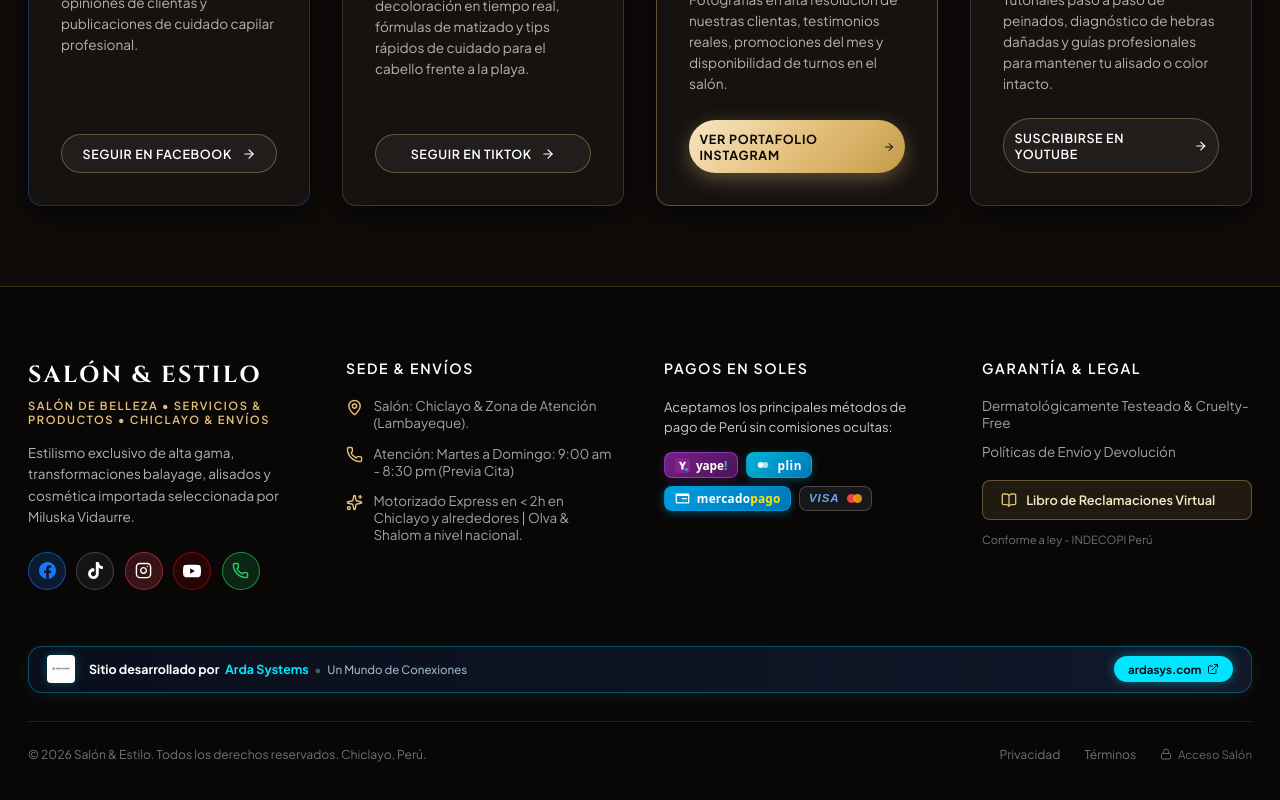
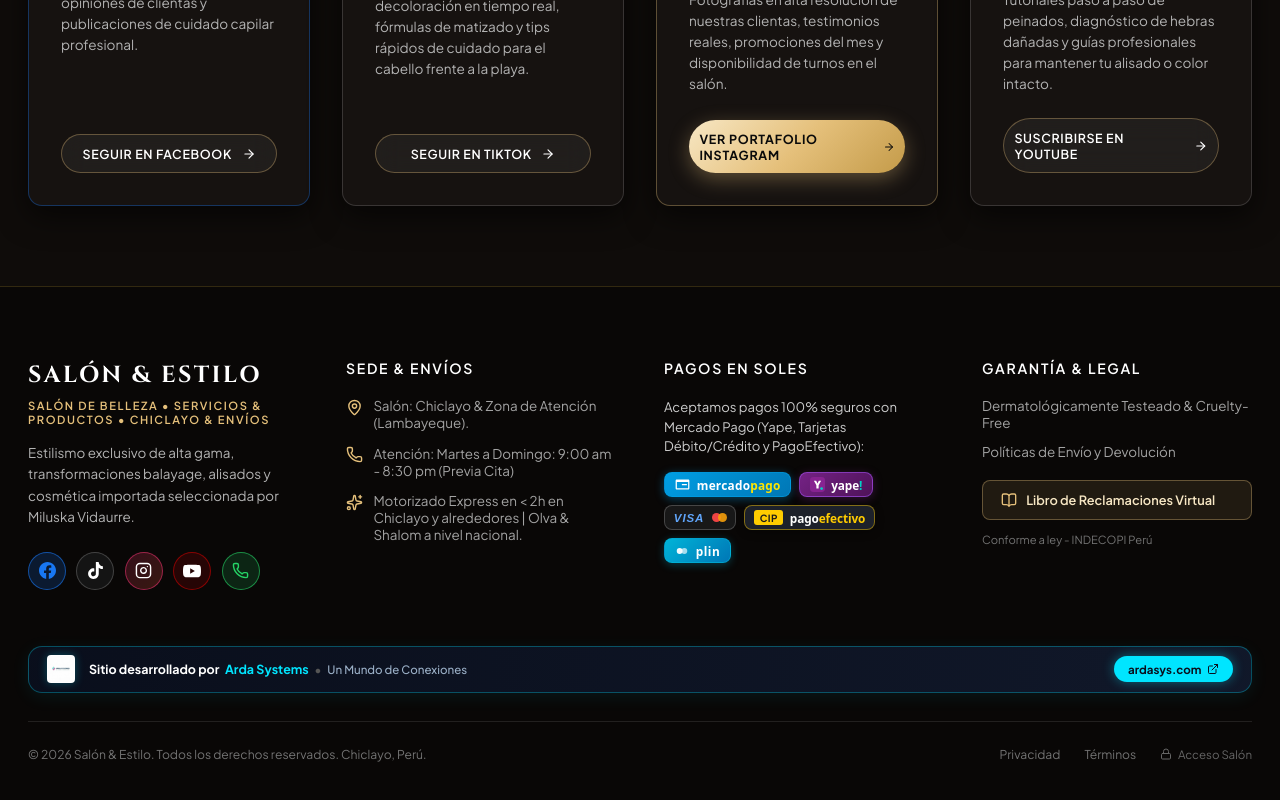
Before and after one commit to ardasystems/salon-y-estilo, a React (Vite) app: page / in a window 1280 px wide. Shown: the part 5031-5831 px from the top of the page. Built offline with nearby package versions, Linux system fonts and the light colour scheme; no server answers; the database is empty.

Commit message:
feat(payments): align all payment references to Mercado Pago methods and eliminate unnecessary checkout steps

```diff
--- a/src/components/CartDrawer.jsx
+++ b/src/components/CartDrawer.jsx
@@ -238,16 +238,19 @@ export const CartDrawer = () => {
               display: 'flex',
               alignItems: 'center',
               justifyContent: 'center',
-              gap: '0.85rem',
+              gap: '0.65rem',
               marginTop: '1rem',
-              fontSize: '0.75rem',
-              color: '#B3B3B3'
+              fontSize: '0.73rem',
+              color: '#B3B3B3',
+              flexWrap: 'wrap'
             }}>
-              <span style={{ fontWeight: 800, color: 'var(--yape-purple)' }}>YAPE</span>
+              <span style={{ fontWeight: 800, color: '#009EE3' }}>Mercado Pago</span>
               <span>•</span>
-              <span style={{ fontWeight: 800, color: 'var(--plin-cyan)' }}>PLIN</span>
+              <span style={{ fontWeight: 800, color: 'var(--yape-purple)' }}>Yape</span>
               <span>•</span>
-              <span style={{ fontWeight: 800, color: '#009EE3' }}>Mercado Pago</span>
+              <span style={{ fontWeight: 700, color: '#FFFFFF' }}>Tarjetas Débito/Crédito</span>
+              <span>•</span>
+              <span style={{ fontWeight: 700, color: '#FFCC00' }}>PagoEfectivo</span>
             </div>
           </div>
         )}
--- a/src/components/CheckoutModal.jsx
+++ b/src/components/CheckoutModal.jsx
@@ -806,7 +806,7 @@ export const CheckoutModal = () => {
                 {/* Payment Tabs Selector */}
                 <div style={{
                   display: 'grid',
-                  gridTemplateColumns: '1fr 1fr 1fr',
+                  gridTemplateColumns: '1.2fr 0.9fr 0.9fr',
                   gap: '0.4rem',
                   background: '#1A1412',
                   padding: '0.35rem',
@@ -814,6 +814,26 @@ export const CheckoutModal = () => {
                   border: '1px solid rgba(212, 175, 55, 0.2)',
                   marginBottom: '1.25rem'
                 }}>
+                  <button
+                    onClick={() => setPaymentMethod('mercadopago')}
+                    style={{
+                      padding: '0.55rem 0.4rem',
+                      borderRadius: 'var(--radius-sm)',
+                      fontSize: '0.78rem',
+                      fontWeight: 800,
+                      background: paymentMethod === 'mercadopago' ? 'linear-gradient(135deg, #009EE3 0%, #0077B6 100%)' : 'transparent',
+                      color: paymentMethod === 'mercadopago' ? '#FFFFFF' : 'var(--text-muted)',
+                      boxShadow: paymentMethod === 'mercadopago' ? '0 0 15px rgba(0, 158, 227, 0.45)' : 'none',
+                      display: 'flex',
+                      alignItems: 'center',
+                      justifyContent: 'center',
+                      gap: '0.3rem'
+                    }}
+                  >
+                    <span>MERCADO PAGO</span>
+                    <span style={{ fontSize: '0.62rem', background: '#FFE600', color: '#000', padding: '0.05rem 0.35rem', borderRadius: 'var(--radius-full)', fontWeight: 900 }}>PRO</span>
+                  </button>
+
                   <button
                     onClick={() => setPaymentMethod('yape_direct')}
                     style={{
@@ -826,7 +846,7 @@ export const CheckoutModal = () => {
                       boxShadow: paymentMethod === 'yape_direct' ? '0 0 15px rgba(139, 44, 158, 0.4)' : 'none'
                     }}
                   >
-                    YAPE
+                    YAPE MANUAL
                   </button>
 
                   <button
@@ -841,22 +861,7 @@ export const CheckoutModal = () => {
                       boxShadow: paymentMethod === 'plin_direct' ? '0 0 15px rgba(0, 194, 232, 0.4)' : 'none'
                     }}
                   >
-                    PLIN
-                  </button>
-
-                  <button
-                    onClick={() => setPaymentMethod('mercadopago')}
-                    style={{
-                      padding: '0.55rem',
-                      borderRadius: 'var(--radius-sm)',
-                      fontSize: '0.78rem',
-                      fontWeight: 800,
-                      background: paymentMethod === 'mercadopago' ? 'linear-gradient(135deg, #009EE3 0%, #0077B6 100%)' : 'transparent',
-                      color: paymentMethod === 'mercadopago' ? '#FFFFFF' : 'var(--text-muted)',
-                      boxShadow: paymentMethod === 'mercadopago' ? '0 0 15px rgba(0, 158, 227, 0.45)' : 'none'
-                    }}
-                  >
-                    MERCADO PAGO
+                    PLIN MANUAL
                   </button>
                 </div>
 
@@ -1052,36 +1057,44 @@ export const CheckoutModal = () => {
                         <span>Pasarela Oficial Mercado Pago</span>
                       </div>
                       <span style={{ fontSize: '0.68rem', background: 'rgba(0, 158, 227, 0.18)', color: '#009EE3', padding: '0.15rem 0.5rem', borderRadius: 'var(--radius-full)', fontWeight: 700, border: '1px solid rgba(0, 158, 227, 0.3)' }}>
-                        256-bit SSL
+                        Confirmación Automática
                       </span>
                     </div>
 
                     <p style={{ fontSize: '0.78rem', color: '#E2E8F0', lineHeight: 1.5, marginBottom: '0.85rem' }}>
-                      Paga de forma 100% segura mediante <strong>Mercado Pago Checkout Pro</strong> con confirmación automática inmediata:
+                      Elige dentro de Mercado Pago tu medio de pago favorito con acreditación 100% inmediata y sin comisiones:
                     </p>
 
-                    <div style={{ display: 'grid', gridTemplateColumns: 'repeat(2, 1fr)', gap: '0.45rem', marginBottom: '0.85rem' }}>
-                      <div style={{ background: '#0D1013', padding: '0.5rem 0.65rem', borderRadius: 'var(--radius-sm)', border: '1px solid rgba(255,255,255,0.06)' }}>
-                        <div style={{ fontSize: '0.66rem', color: 'var(--text-muted)' }}>Tarjetas Nacionales</div>
-                        <div style={{ fontSize: '0.74rem', color: '#FFF', fontWeight: 700, marginTop: '0.1rem' }}>Visa, Mastercard, AMEX</div>
-                      </div>
-                      <div style={{ background: '#0D1013', padding: '0.5rem 0.65rem', borderRadius: 'var(--radius-sm)', border: '1px solid rgba(255,255,255,0.06)' }}>
-                        <div style={{ fontSize: '0.66rem', color: 'var(--text-muted)' }}>Cuotas Locales</div>
-                        <div style={{ fontSize: '0.74rem', color: '#FFF', fontWeight: 700, marginTop: '0.1rem' }}>Hasta 12 Cuotas</div>
-                      </div>
-                      <div style={{ background: '#0D1013', padding: '0.5rem 0.65rem', borderRadius: 'var(--radius-sm)', border: '1px solid rgba(255,255,255,0.06)' }}>
-                        <div style={{ fontSize: '0.66rem', color: 'var(--text-muted)' }}>Billetera Digital</div>
-                        <div style={{ fontSize: '0.74rem', color: '#FFF', fontWeight: 700, marginTop: '0.1rem' }}>Yape & Saldo MP</div>
-                      </div>
-                      <div style={{ background: '#0D1013', padding: '0.5rem 0.65rem', borderRadius: 'var(--radius-sm)', border: '1px solid rgba(255,255,255,0.06)' }}>
-                        <div style={{ fontSize: '0.66rem', color: 'var(--text-muted)' }}>Efectivo / Agentes</div>
-                        <div style={{ fontSize: '0.74rem', color: '#FFF', fontWeight: 700, marginTop: '0.1rem' }}>PagoEfectivo / Bancos</div>
+                    <div style={{ display: 'grid', gridTemplateColumns: 'repeat(2, 1fr)', gap: '0.5rem', marginBottom: '0.85rem' }}>
+                      <div style={{ background: '#0D1013', padding: '0.55rem 0.65rem', borderRadius: 'var(--radius-sm)', border: '1px solid rgba(0, 158, 227, 0.25)' }}>
+                        <div style={{ fontSize: '0.66rem', color: '#38BDF8', fontWeight: 700 }}>Billetera Digital</div>
+                        <div style={{ fontSize: '0.76rem', color: '#FFF', fontWeight: 800, marginTop: '0.15rem', display: 'flex', alignItems: 'center', gap: '0.3rem' }}>
+                          <span style={{ color: 'var(--yape-purple)', fontWeight: 900 }}>Yape</span> (QR o código directo)
+                        </div>
+                      </div>
+                      <div style={{ background: '#0D1013', padding: '0.55rem 0.65rem', borderRadius: 'var(--radius-sm)', border: '1px solid rgba(0, 158, 227, 0.25)' }}>
+                        <div style={{ fontSize: '0.66rem', color: '#38BDF8', fontWeight: 700 }}>Tarjetas Débito / Crédito</div>
+                        <div style={{ fontSize: '0.76rem', color: '#FFF', fontWeight: 800, marginTop: '0.15rem' }}>
+                          Visa, Mastercard, AMEX
+                        </div>
+                      </div>
+                      <div style={{ background: '#0D1013', padding: '0.55rem 0.65rem', borderRadius: 'var(--radius-sm)', border: '1px solid rgba(0, 158, 227, 0.25)' }}>
+                        <div style={{ fontSize: '0.66rem', color: '#38BDF8', fontWeight: 700 }}>Agentes y Bodegas</div>
+                        <div style={{ fontSize: '0.76rem', color: '#FFF', fontWeight: 800, marginTop: '0.15rem' }}>
+                          PagoEfectivo (BCP, BBVA, Interbank)
+                        </div>
+                      </div>
+                      <div style={{ background: '#0D1013', padding: '0.55rem 0.65rem', borderRadius: 'var(--radius-sm)', border: '1px solid rgba(0, 158, 227, 0.25)' }}>
+                        <div style={{ fontSize: '0.66rem', color: '#38BDF8', fontWeight: 700 }}>Banca por Internet</div>
+                        <div style={{ fontSize: '0.76rem', color: '#FFF', fontWeight: 800, marginTop: '0.15rem' }}>
+                          Transferencia bancaria CIP
+                        </div>
                       </div>
                     </div>
 
                     <div style={{ display: 'flex', alignItems: 'center', gap: '0.45rem', fontSize: '0.72rem', color: '#94A3B8' }}>
                       <ShieldCheck size={16} style={{ color: '#34D399', flexShrink: 0 }} />
-                      <span>Protección total al comprador. Ningún dato bancario roza nuestra base de datos.</span>
+                      <span>No necesitas subir capturas ni fotos. Tu pago se valida y acredita de forma automática.</span>
                     </div>
 
                     {mpError && (
@@ -1092,7 +1105,8 @@ export const CheckoutModal = () => {
                   </div>
                 )}
 
-                {/* ADJUNTAR CONSTANCIA DE PAGO (CÁMARA / GALERÍA) */}
+                {/* ADJUNTAR CONSTANCIA DE PAGO (SOLO PARA TRANSFERENCIA DIRECTA MANUAL YAPE / PLIN) */}
+                {paymentMethod !== 'mercadopago' && (
                   <div style={{
                     background: '#191412',
                     padding: '1.2rem',
@@ -1104,7 +1118,7 @@ export const CheckoutModal = () => {
                     <div style={{ display: 'flex', alignItems: 'center', justifyContent: 'space-between', marginBottom: '0.45rem' }}>
                       <div style={{ display: 'flex', alignItems: 'center', gap: '0.45rem', color: paymentProof ? '#34D399' : 'var(--accent-gold-light)', fontWeight: 700, fontSize: '0.85rem' }}>
                         <UploadCloud size={17} />
-                      <span>{paymentProof ? 'Constancia Adjuntada en el Sistema' : 'Adjuntar Constancia o Captura de Pago'}</span>
+                        <span>{paymentProof ? 'Constancia Adjuntada en el Sistema' : 'Adjuntar Voucher de Pago Manual'}</span>
                       </div>
                       {paymentProof && (
                         <span style={{ fontSize: '0.68rem', background: 'rgba(52, 211, 153, 0.15)', color: '#34D399', padding: '0.15rem 0.55rem', borderRadius: 'var(--radius-full)', fontWeight: 700 }}>
@@ -1114,7 +1128,7 @@ export const CheckoutModal = () => {
                     </div>
 
                     <p style={{ fontSize: '0.74rem', color: 'var(--text-muted)', marginBottom: '0.75rem', lineHeight: 1.4 }}>
-                    Sube una foto o captura de tu pago Yape/Plin (desde tu cámara o galería). Se asociará a tus datos y podrás descargar tu constancia.
+                      Sube una foto o captura de tu transferencia manual al número del salón (desde tu cámara o galería) para habilitar la confirmación.
                     </p>
 
                     {!paymentProof ? (
@@ -1219,6 +1233,7 @@ export const CheckoutModal = () => {
                       </div>
                     )}
                   </div>
+                )}
 
                 {/* Totals Breakdown */}
                 <div style={{ marginTop: 'auto', borderTop: '1px solid rgba(212, 175, 55, 0.15)', paddingTop: '1rem', marginBottom: '1.25rem' }}>
@@ -1238,6 +1253,7 @@ export const CheckoutModal = () => {
 
                 {/* Final Button */}
                 {paymentMethod === 'mercadopago' ? (
+                  <div>
                     <button
                       type="button"
                       onClick={handleMercadoPagoSubmit}
@@ -1272,6 +1288,11 @@ export const CheckoutModal = () => {
                         </>
                       )}
                     </button>
+                    <div style={{ fontSize: '0.73rem', color: '#94A3B8', textAlign: 'center', marginTop: '0.55rem', display: 'flex', alignItems: 'center', justifyContent: 'center', gap: '0.35rem' }}>
+                      <ShieldCheck size={14} style={{ color: '#34D399' }} />
+                      <span>Acepta Yape, Tarjetas Débito/Crédito y Agentes PagoEfectivo</span>
+                    </div>
+                  </div>
                 ) : (
                   <div style={{ display: 'flex', flexDirection: 'column', gap: '0.65rem' }}>
                     <button
--- a/src/components/Footer.jsx
+++ b/src/components/Footer.jsx
@@ -1,7 +1,7 @@
 import React from 'react';
 import { useStore } from '../context/StoreContext';
 import { BookOpen, MapPin, Phone, Sparkles, Lock, ExternalLink } from 'lucide-react';
-import { YapeBadge, PlinBadge, MercadoPagoBadge, CardsBadge } from './PaymentIcons';
+import { YapeBadge, PlinBadge, MercadoPagoBadge, CardsBadge, PagoEfectivoBadge } from './PaymentIcons';
 
 export const Footer = () => {
   const { setIsLibroOpen, settings, setIsAdminAuthOpen } = useStore();
@@ -203,14 +203,15 @@ export const Footer = () => {
               Pagos en Soles
             </h4>
             <p style={{ fontSize: '0.82rem', marginBottom: '1rem', lineHeight: 1.5, color: '#CCCCCC' }}>
-              Aceptamos los principales métodos de pago de Perú sin comisiones ocultas:
+              Aceptamos pagos 100% seguros con Mercado Pago (Yape, Tarjetas Débito/Crédito y PagoEfectivo):
             </p>
 
             <div style={{ display: 'flex', flexWrap: 'wrap', gap: '0.5rem', marginBottom: '1rem' }}>
+              <MercadoPagoBadge size="sm" />
               <YapeBadge size="sm" />
+              <CardsBadge size="sm" />
+              <PagoEfectivoBadge size="sm" />
               <PlinBadge size="sm" />
-              <MercadoPagoBadge size="sm" />
-              <CardsBadge size="sm" />
             </div>
           </div>
 
--- a/src/components/PaymentIcons.jsx
+++ b/src/components/PaymentIcons.jsx
@@ -84,30 +84,41 @@ export const MercadoPagoBadge = ({ size = 'normal' }) => (
   </div>
 );
 
-export const CulqiBadge = ({ size = 'normal' }) => (
+export const PagoEfectivoBadge = ({ size = 'normal' }) => (
   <div style={{
     display: 'inline-flex',
     alignItems: 'center',
-    gap: '0.45rem',
-    background: '#1F1B18',
-    border: '1px solid rgba(229, 192, 123, 0.4)',
-    color: 'var(--accent-gold-light)',
-    padding: size === 'sm' ? '0.22rem 0.55rem' : '0.35rem 0.8rem',
+    gap: '0.4rem',
+    background: '#1D212A',
+    border: '1px solid rgba(255, 204, 0, 0.45)',
+    color: '#FFFFFF',
+    padding: size === 'sm' ? '0.22rem 0.55rem' : '0.35rem 0.85rem',
     borderRadius: 'var(--radius-sm)',
-    fontSize: size === 'sm' ? '0.72rem' : '0.78rem',
-    fontWeight: 800,
-    boxShadow: '0 2px 8px rgba(0,0,0,0.5)'
+    fontSize: size === 'sm' ? '0.74rem' : '0.82rem',
+    fontWeight: 900,
+    boxShadow: '0 2px 8px rgba(0, 0, 0, 0.4)',
+    letterSpacing: '-0.01em',
+    userSelect: 'none'
   }}>
     <span style={{
-      width: '12px',
-      height: '12px',
-      borderRadius: '50%',
-      background: '#FF5A36',
-      display: 'inline-block'
-    }}></span>
-    <span>CULQI</span>
+      background: '#FFCC00',
+      color: '#1A1A1A',
+      fontWeight: 900,
+      padding: '0.08rem 0.35rem',
+      borderRadius: '3px',
+      fontSize: size === 'sm' ? '0.62rem' : '0.7rem',
+      letterSpacing: '0.04em'
+    }}>
+      CIP
+    </span>
+    <span style={{ fontFamily: 'system-ui, -apple-system, sans-serif', fontWeight: 800 }}>
+      pago<span style={{ color: '#FFCC00' }}>efectivo</span>
+    </span>
   </div>
 );
+
+// Compatibility alias for any legacy usage
+export const CulqiBadge = PagoEfectivoBadge;
 
 export const CardsBadge = ({ size = 'normal' }) => (
   <div style={{
--- a/src/components/ProductsSection.jsx
+++ b/src/components/ProductsSection.jsx
@@ -2,7 +2,7 @@ import React, { useState, useEffect, useRef } from 'react';
 import { useStore } from '../context/StoreContext';
 import { ProductCard } from './ProductCard';
 import { Search, Truck, ChevronLeft, ChevronRight, ArrowUpDown, X } from 'lucide-react';
-import { YapeBadge, PlinBadge, CulqiBadge, CardsBadge } from './PaymentIcons';
+import { YapeBadge, PlinBadge, MercadoPagoBadge, PagoEfectivoBadge, CardsBadge } from './PaymentIcons';
 
 export const ProductsSection = () => {
   const {
@@ -64,12 +64,12 @@ export const ProductsSection = () => {
             </span>
           </div>
 
-          <div style={{ display: 'flex', alignItems: 'center', gap: '0.4rem', flexWrap: 'wrap' }}>
-            <span style={{ color: '#888888', fontSize: '0.72rem', marginRight: '0.1rem' }}>Pagos directos:</span>
+          <div style={{ display: 'flex', alignItems: 'center', gap: '0.45rem', flexWrap: 'wrap' }}>
+            <span style={{ color: '#888888', fontSize: '0.72rem', marginRight: '0.1rem' }}>Pagos Seguros:</span>
+            <MercadoPagoBadge size="sm" />
             <YapeBadge size="sm" />
-            <PlinBadge size="sm" />
-            <CulqiBadge size="sm" />
             <CardsBadge size="sm" />
+            <PagoEfectivoBadge size="sm" />
           </div>
         </div>
 
--- a/src/data/initialData.js
+++ b/src/data/initialData.js
@@ -352,8 +352,6 @@ export const INITIAL_SETTINGS = {
   mercadopagoEnabled: true,
   mercadopagoPublicKey: "",
   mercadopagoEnvironment: "sandbox", // 'sandbox' | 'production'
-  culqiEnabled: false,
-  culqiPublicKey: "",
 
   productsBannerText: "📦 ENVÍOS A NIVEL NACIONAL (Olva & Shalom a todo el Perú) • Express < 2h en Chiclayo y alrededores • Citas Salón: 920 731 163",
   shippingOptions: [
@@ -413,7 +411,7 @@ export const INITIAL_ORDERS = [
     subtotal: 85.90,
     shippingMethod: { id: "chiclayo_express", title: "Motorizado Express Chiclayo (< 2 horas)", price: 6.00 },
     total: 91.90,
-    paymentMethod: "yape_direct", // 'yape_direct' | 'plin_direct' | 'culqi_card' | 'culqi_yape'
+    paymentMethod: "yape_direct", // 'yape_direct' | 'plin_direct' | 'mercadopago'
     paymentStatus: "pagado", // 'pendiente' | 'pagado' | 'en_camino' | 'entregado' | 'cancelado'
     paymentProof: "https://images.unsplash.com/photo-1554224155-8d04cb21cd6c?auto=format&fit=crop&w=400&q=80"
   },
@@ -436,7 +434,7 @@ export const INITIAL_ORDERS = [
     subtotal: 39.90,
     shippingMethod: { id: "shalom_peru", title: "Shalom Agencia (Resto de Perú)", price: 9.00 },
     total: 48.90,
-    paymentMethod: "culqi_card",
+    paymentMethod: "mercadopago",
     paymentStatus: "en_camino",
     paymentProof: null
   }
--- a/src/utils/receiptGenerator.js
+++ b/src/utils/receiptGenerator.js
@@ -199,12 +199,11 @@ export function generateReceiptPDF(order, settings = {}) {
   doc.setFontSize(8.5);
   doc.setTextColor(90, 90, 95);
   const paymentMethodLabel = {
-    yape_direct: 'Billetera Digital Yape',
-    plin_direct: 'Billetera Digital Plin',
-    mercadopago: 'Mercado Pago Oficial (Tarjetas / Cuotas)',
+    yape_direct: 'Billetera Digital Yape (Directo)',
+    plin_direct: 'Billetera Digital Plin (Directo)',
+    mercadopago: 'Mercado Pago Oficial (Yape, Tarjetas o PagoEfectivo)',
     mercadopago_card: 'Mercado Pago (Tarjeta Débito/Crédito)',
-    culqi_card: 'Tarjeta de Débito / Crédito',
-    culqi_yape: 'Yape Oficial'
+    mercadopago_yape: 'Mercado Pago (Yape Oficial)'
   }[order.paymentMethod] || 'Mercado Pago / Billetera Digital';
 
   doc.text(`Método de Pago: ${paymentMethodLabel}`, 14, y + 10);
```
Lines whose indentation alone changed are shown as unchanged.
